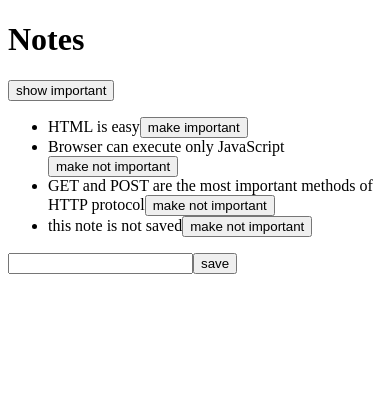
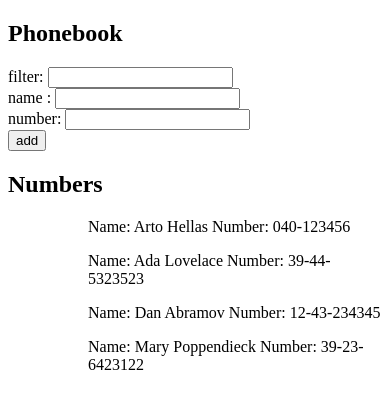
Before and after one commit to kuure/fso, a React (Vite) app: page / in a window 390 px wide. Shown: the top 408 px of the page. Built offline with nearby package versions, Linux system fonts and the light colour scheme; data requests are answered from the project's data file.

Commit message:
switched back to PhonebookApp.jsx as the main

```diff
--- a/src/App.jsx
+++ b/src/App.jsx
@@ -1,109 +1,91 @@
 import { useState,useEffect } from 'react'
-import Note from './components/Note'
-import noteService from './services/notes'
-
+import axios from 'axios'
+import Filter from './components/Filter'
 
 const App = () => {
 
-	// note state
-	const [notes, setNotes] = useState([])
-	// new note state
-	const [newNote, setNewNote] = useState('')
-	// determine what ones to show
-	const [showAll,setShowAll] = useState(true)
+	// data, 'persons' array
+  const [persons, setPersons] = useState([])
 
-	// get the data right when the page loads
+	// new name state
+	const [newName, setNewName] = useState('')
+
+	// new number state
+	const [newNumber, setNewNumber] = useState('')
+
+	// new filter state
+	const [newFilter, setNewFilter] = useState('')
+
 	useEffect(() => {
-		noteService
-			.getAll()
-			.then(initialNotes => {
-				setNotes(initialNotes)
+		axios
+			.get('http://localhost:3001/persons')
+			.then(response => {
+				console.log(response.data)
+				setPersons(response.data)
 			})
-	}, [])
+	},[])
 
-	// add a new note
-	const addNote = (event) => {
+
+	// add a new person
+	const addPerson = (event) => {
 		event.preventDefault()
-		const noteObject = {
-			content: newNote,
-			important: Math.random() < 0.5,
+
+		// template for person
+		const personObject = {
+			name: newName,
+			number: newNumber,
+			id: String(persons.length + 1),
 		}
-		noteService
-			.create(noteObject)
-			.then(returnedNote => {
-				setNotes(notes.concat(returnedNote))
-				setNewNote('')
-			})
+
+		// is there a person in the book with the same name?
+		const personMatch = persons.some(person => person.name === newName)
+		if (personMatch) {
+			window.confirm( `${newName} is already added to the phonebook`)
+		}
+		else {
+			// change the state for newName and newNumber
+			setNewName(newName)
+			setNewNumber(newNumber)
+			// add the personObject to the persons array
+			setPersons(persons.concat(personObject))
+		}
+	}
+
+	// event handlers
+	const handleNameChange = () => {
+		console.log(event.target)
+		setNewName(event.target.value)
 	}
 
 
-	// change importance of a note
-	const toggleImportanceOf = (id) => {
-		const note = notes.find(n => n.id === id)
-		// the spread operator
-		const changedNote = { ...note, important: !note.important }
-
-		noteService
-			.update(id, changedNote)
-			.then(returnedNote => {
-				setNotes(notes.map(note => note.id===id ? returnedNote : note ))
-			})
-			.catch(error => {
-				alert(`the note '${note.content}' was already deleted from the server`)
-				setNotes(notes.filter(n => n.id !== id))
-			})
-	}
-
-
-
-	// deal with edits
-	const handleNoteChange = (event) => {
-		console.log(event.target.value)
-		setNewNote(event.target.value)
-	}
-
-	// which notes to display?
-	const notesToShow = showAll
-		? notes
-		: notes.filter(note => note.important)
-
+	const handleNumberChange = () => setNewNumber(event.target.value)
+	const handleFilterChange = () => setNewFilter(event.target.value)
 
 
 	// GUI stuff
 	return (
 		<div>
 
-			<h1>Notes</h1>
+			<h2>Phonebook</h2>
+
 
 			<div>
-				<button onClick={() => setShowAll(!showAll)}>
-					show {showAll ? 'important' : 'all'}
-				</button>
+				filter: <input value={newFilter} onChange={handleFilterChange}/>
 			</div>
+			<form onSubmit={addPerson}>
+				<div>name : <input value={newName} onChange={handleNameChange} /> </div>
+				<div>number: <input value={newNumber} onChange={handleNumberChange} /> </div>
+				<div>
+					<button type="submit">add</button>
+				</div>
+			</form>
 
+			<h2>Numbers</h2>
 			<ul>
-				{notesToShow.map(note =>
-					<Note
-						key={note.id}
-						note={note}
-						toggleImportance={() => toggleImportanceOf(note.id)}
-					/>
-				)}
+				<Filter persons={persons} name={newFilter} />
 			</ul>
-
-			<form onSubmit={addNote}>
-
-				<input
-					value={newNote}
-					onChange={handleNoteChange}
-				/>
-
-				<button type="submit">save</button>
-
-			</form>
 
 		</div>
 	)
 }
-
 export default App
```
